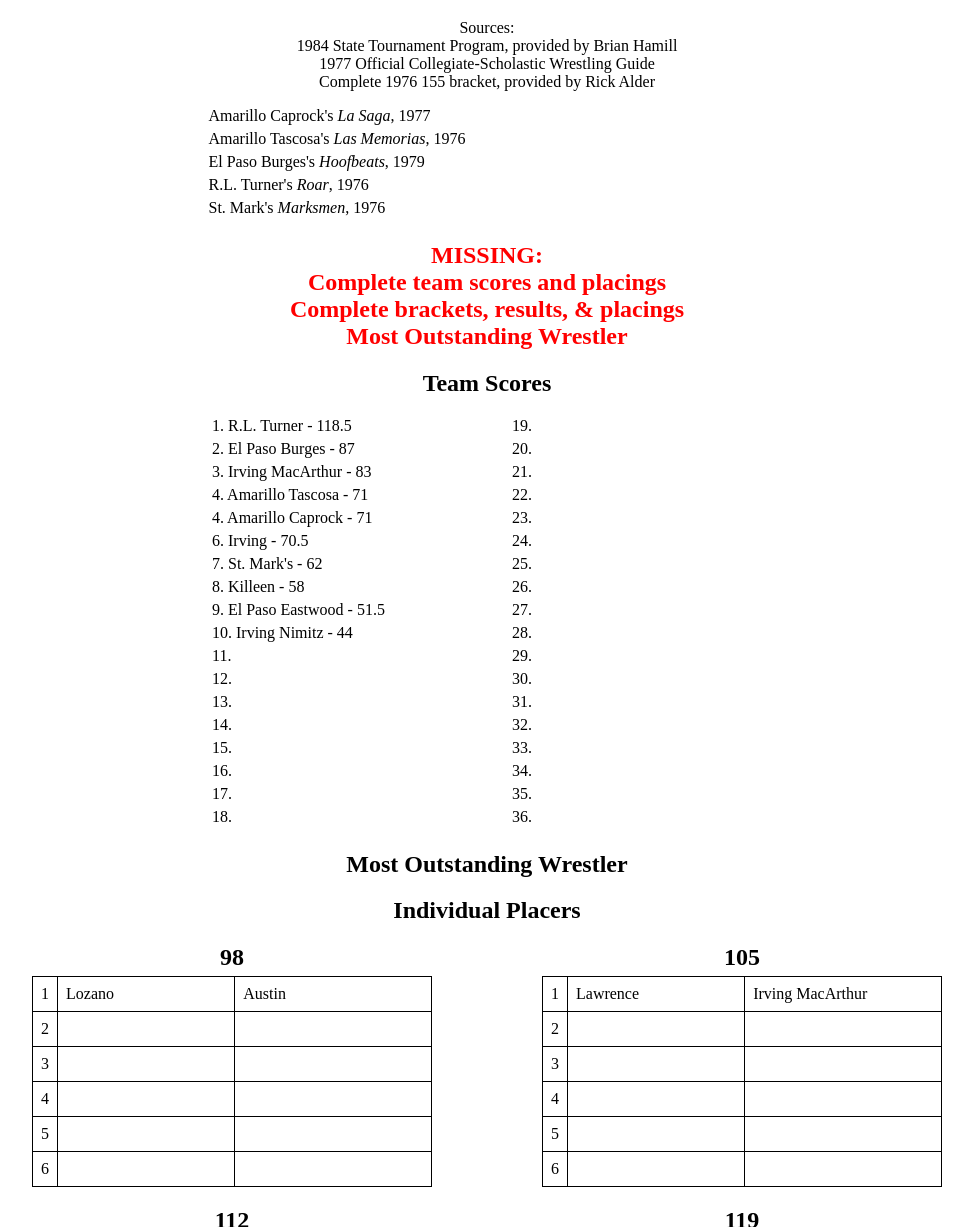
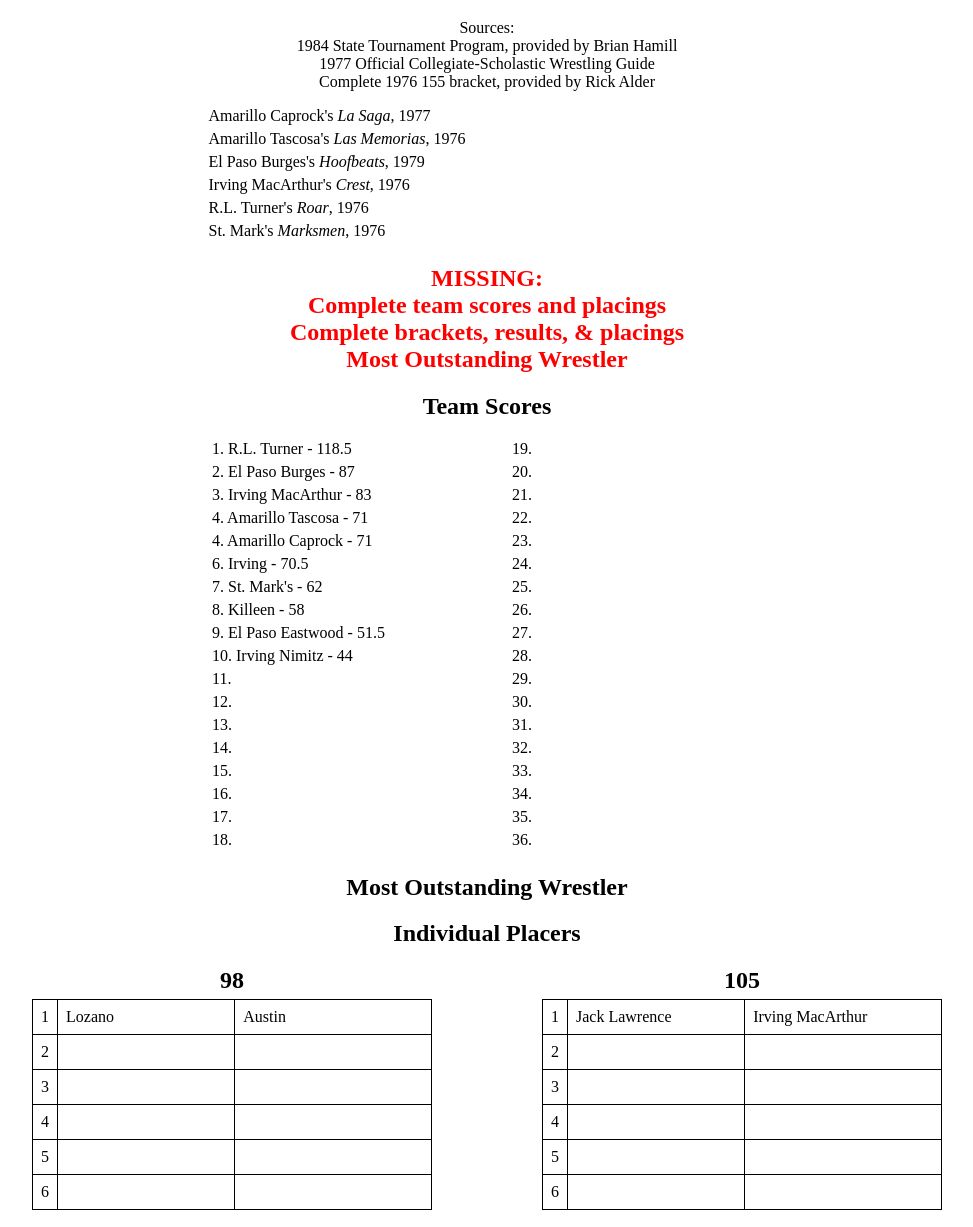
Before and after one commit to GeorgeYoutt/tx-hs-wrestling, a plain HTML site: page 1976.html in a window 1280 px wide. Shown: the part 61-1288 px from the top of the page, without its empty margins (153-1126 px from the left). Drawn offline with Linux system fonts and the light colour scheme.

Commit message:
Update 1976.html

```diff
--- a/1976.html
+++ b/1976.html
@@ -104,6 +104,7 @@
                         <li>Amarillo Caprock's <em>La Saga</em>, 1977</li>
                         <li>Amarillo Tascosa's <em>Las Memorias</em>, 1976</li>
                         <li>El Paso Burges's <em>Hoofbeats</em>, 1979</li>
+                        <li>Irving MacArthur's <em>Crest</em>, 1976</li>
                         <li>R.L. Turner's <em>Roar</em>, 1976</li>
                         <li>St. Mark's <em>Marksmen</em>, 1976</li>
                     </ul>
@@ -194,7 +195,7 @@
                         <col style="width: 45%;">
                         <col style="width: 50%;">
                     </colgroup>
-                    <tr><td style="text-align: center;">1</td><td>Lawrence</td><td>Irving MacArthur</td></tr>
+                    <tr><td style="text-align: center;">1</td><td>Jack Lawrence</td><td>Irving MacArthur</td></tr>
                     <tr><td style="text-align: center;">2</td><td></td><td></td></tr>
                     <tr><td style="text-align: center;">3</td><td></td><td></td></tr>
                     <tr><td style="text-align: center;">4</td><td></td><td></td></tr>
```
